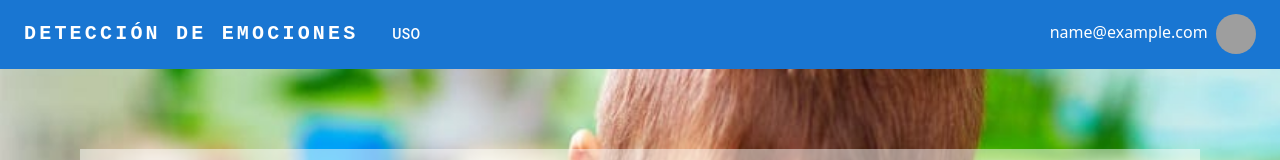
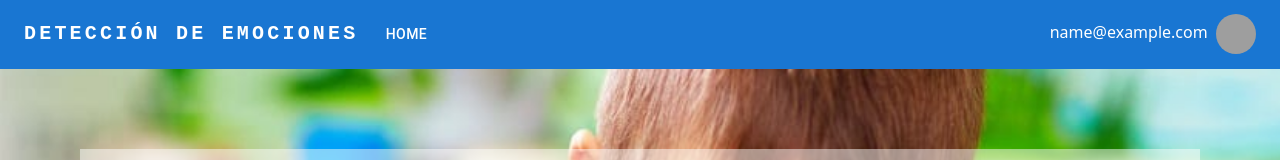
Before and after one commit to JoelGarcia99/deteccion-emociones, a React (Create React App) app in the folder cliente/: page / in a window 1280 px wide. Shown: the top 160 px of the page. Built offline with nearby package versions, Linux system fonts and the light colour scheme; sample sign-in values are in the browser's storage; grey boxes are pictures that could not be loaded.

Commit message:
Menu items changed

```diff
--- a/cliente/src/presentacion/shared_widgets/Navbar.tsx
+++ b/cliente/src/presentacion/shared_widgets/Navbar.tsx
@@ -18,8 +18,8 @@ import { AuthState } from '../redux/reducers/auth.reducer';
 import { useNavigate } from 'react-router-dom';
 import RouteNames from '../routes/names.route';
 
-const pages = ['Uso'];
-const settings = ['Perfil', 'Historial', 'Salir'];
+const pages: string[] = ['Home'];
+const settings = ['Home', 'Perfil & Historial', 'Predecir', 'Cerrar sesión'];
 
 function ResponsiveAppBar() {
   const [anchorElNav, setAnchorElNav] = React.useState<null | HTMLElement>(null);
@@ -49,12 +49,20 @@ function ResponsiveAppBar() {
     const authController = new AuthController();
 
     switch (setting) {
-      case 'Salir': {
+      case 'Home': {
+        navigator(RouteNames.HOME);
+        break;
+      }
+      case 'Cerrar sesión': {
         dispatch(authController.logout());
         break;
       }
-      case 'Perfil': {
+      case 'Perfil & Historial': {
         navigator(RouteNames.PROFILE);
+        break;
+      }
+      case 'Predecir': {
+        navigator(RouteNames.PROCESS);
         break;
       }
       default: {
@@ -143,7 +151,7 @@ function ResponsiveAppBar() {
             {pages.map((page) => (
               <Button
                 key={page}
-                onClick={handleCloseNavMenu}
+                onClick={() => navigator(RouteNames.HOME)}
                 sx={{ my: 2, color: 'white', display: 'block' }}
               >
                 {page}
```
